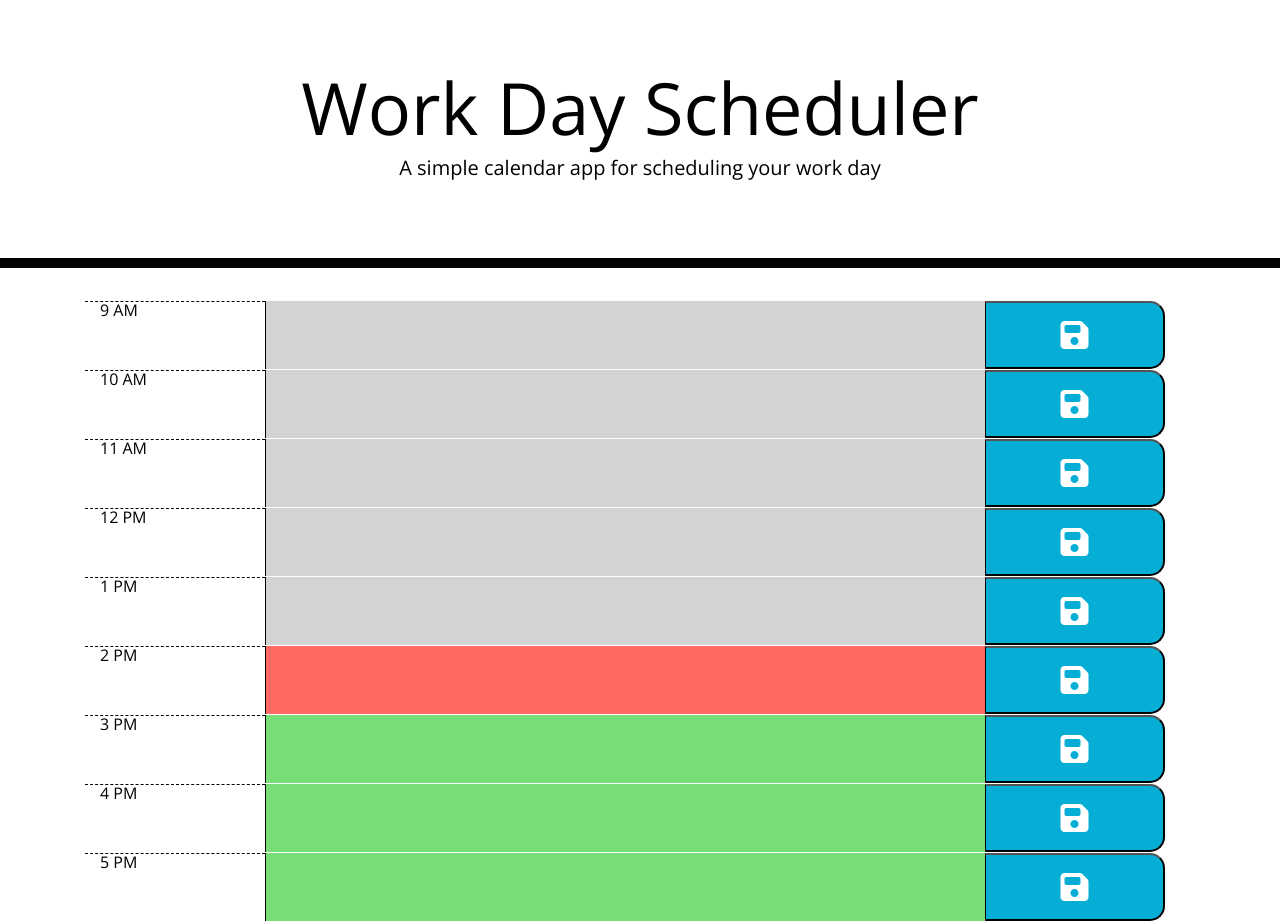
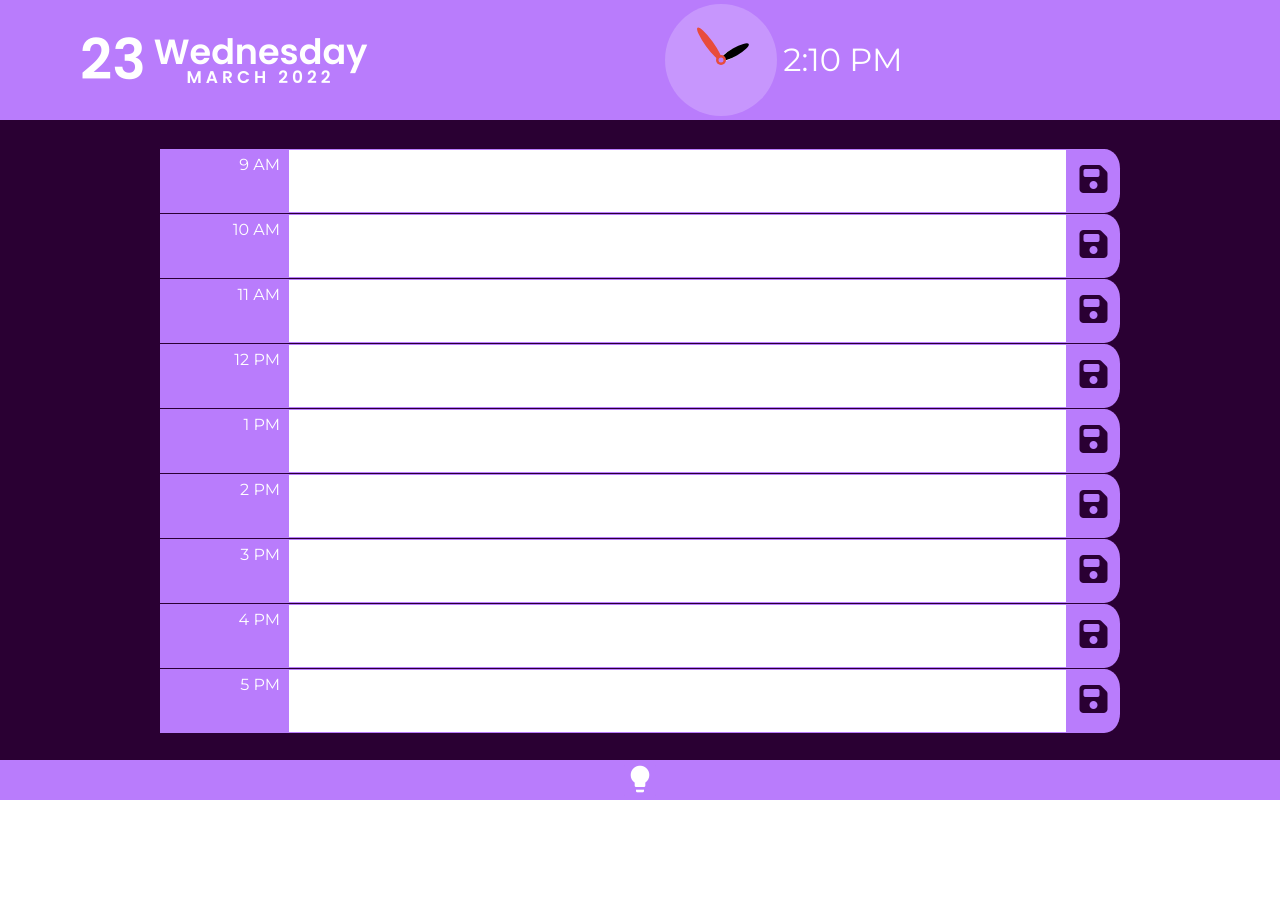
Before and after one commit to leoelicos/bcs-05-day-planner, a plain HTML site: page index.html in a window 1280 px wide. After the commit the page ends 800 px from the top, so only its background shows below. Drawn offline with nearby package versions, Linux system fonts and the light colour scheme; no server answers.

Commit message:
Added responsiveness, a clock, weather info

```diff
--- /dev/null
+++ b/Assets/css/clock.css
@@ -0,0 +1,92 @@
+/* to wrap around the clock elements */
+.clock-container {
+	display: flex;
+	justify-content: center;
+	align-items: center;
+	height: 100%;
+	padding: 0 1vmin;
+}
+
+.clock {
+	position: relative;
+	width: 14vh;
+	height: 14vh;
+	/* border: 1px dashed rgba(255,255,255,50%); */
+	border-radius: 50%;
+	background-color: rgba(255, 255, 255, 20%);
+}
+
+.needle {
+	background-color: var(--primary-color);
+	position: absolute;
+	top: 50%;
+	left: 50%;
+	width: 1vmin;
+	border-radius: 50%;
+	transform-origin: bottom center;
+}
+
+.needle.clock-hour {
+	background-color: white;
+	height: 3vmin;
+	transform: translate(-50%, -100%) rotate(0deg);
+}
+.needle.minute {
+	background-color: black;
+	height: 4vmin;
+	transform: translate(-50%, -100%) rotate(0deg);
+}
+.needle.second {
+	height: 5vmin;
+	transform: translate(-50%, -100%) rotate(0deg);
+	background-color: hsl(6, 79%, 57%);
+}
+
+.center-point {
+	background-color: hsl(6, 79%, 57%);
+	width: 10px;
+	height: 10px;
+	position: absolute;
+	top: 50%;
+	left: 50%;
+	transform: translate(-50%, -50%);
+	border-radius: 50%; /* this will make it a circle */
+}
+
+.center-point::after {
+	content: '';
+	background-color: var(--primary-color);
+	width: 5px;
+	height: 5px;
+	position: absolute;
+	top: 50%;
+	left: 50%;
+	transform: translate(-50%, -50%);
+	border-radius: 50%; /* this will make it a circle */
+}
+
+.time {
+	margin-left: 0.5vw;
+	font-size: calc(16px + 2vmin);
+	font-family: 'Montserrat', sans-serif;
+}
+
+.date {
+	color: hsl(0, 0%, 67%);
+	font-size: 14px;
+	letter-spacing: 0.3px;
+	text-transform: uppercase;
+}
+
+.date .circle {
+	background-color: var(--primary-color);
+	color: var(--secondary-color);
+	border-radius: 50%;
+	height: 18px;
+	width: 18px;
+	display: inline-flex;
+	align-items: center;
+	justify-content: center;
+	line-height: 18px;
+	font-size: 12px;
+}
--- /dev/null
+++ b/Assets/css/mediaQueries.css
@@ -0,0 +1,64 @@
+@media screen and (max-width: 576px) {
+	article {
+		width: 95vw;
+	}
+}
+
+@media screen and (min-width: 576px) {
+	article {
+		width: 90vw;
+	}
+}
+
+@media screen and (min-width: 768px) {
+	article {
+		width: 85vw;
+	}
+}
+
+@media screen and (min-width: 992px) {
+	article {
+		width: 80vw;
+	}
+}
+
+@media screen and (min-width: 1200px) {
+	header {
+		padding: 0 5vw;
+	}
+	article {
+		width: 75vw;
+	}
+}
+
+@media screen and (min-width: 1400px) {
+	header {
+		padding: 0 15vw;
+	}
+	article {
+		width: 70vw;
+	}
+}
+
+@media screen and (max-width: 768px) {
+	header {
+		width: 100vw;
+	}
+	header-date {
+		flex: 1;
+	}
+
+	header .clock {
+		display: none;
+	}
+	header #location,
+	header #weather-temperature {
+		display: none;
+	}
+}
+
+@media screen and (max-width: 576px) {
+	header #weather-description {
+		display: none;
+	}
+}
--- a/Assets/css/style.css
+++ b/Assets/css/style.css
@@ -1,25 +1,121 @@
-body {
-	font-family: 'Open Sans', sans-serif;
-	font-size: 16px;
-	line-height: 1;
+/* universal selector */
+* {
+	box-sizing: border-box;
+	margin: 0;
+	padding: 0;
 }
 
-textarea {
-	background: transparent;
-	border: none;
-	resize: none;
-	color: #000000;
-	border-left: 1px solid black;
-	padding: 10px;
+/* semantic */
+body {
+	font-family: 'Poppins', sans-serif;
+	line-height: 1;
+	width: 100%;
+	display: flex;
+	flex-direction: column;
+	justify-content: space-between;
+	height: 100vh;
 }
 
-.jumbotron {
+header {
 	text-align: center;
+	background-color: var(--primary-color);
+	color: var(--secondary-color);
+	height: 15vh;
+	display: flex;
+	align-items: stretch;
+	justify-content: space-between;
+	position: relative;
+}
+header > * {
+	display: flex;
+	align-items: center;
+	justify-content: center;
+	padding: 2vmin;
+	font-size: calc(14px + 1vmin);
+}
+main {
+	height: 80vh;
+	display: flex;
+	flex-direction: column;
+	align-items: center;
+	justify-content: center;
+	transform: translate3d(0, 0, 0);
+	z-index: 2; /*prevents clock from overlapping on screens with small height */
+}
+
+footer {
+	height: 5vh;
+	display: flex;
+	align-items: center;
+	justify-content: center;
+	background-color: var(--primary-color);
+}
+
+button,
+button:active,
+button:focus,
+button:focus-within,
+button:target,
+button:hover,
+button:visited,
+button:focus-visible {
+	outline: none;
+}
+
+i,
+i:active,
+i:focus,
+i:focus-within,
+i:target,
+i:hover,
+i:visited,
+i:focus-visible {
+	outline: none;
+}
+
+/* classes */
+
+/* header */
+
+.current-date {
+	font-size: calc(16px + 5vmin);
+	margin-right: 1vmin;
+}
+.date-container {
 	background-color: transparent;
-	color: black;
-	border-radius: 0;
-	border-bottom: 10px solid black;
 }
+.currentDay {
+	font-size: calc(11px + 3vmin);
+}
+.currentMonthAndYear {
+	font-size: calc(5px + 1.5vmin);
+	font-family: 'Poppins', sans-serif;
+	letter-spacing: 0.5vmin;
+	font-weight: bold;
+}
+.location {
+	font-size: 1.5vmin;
+	font-family: 'Poppins', sans-serif;
+	letter-spacing: 0.3vmin;
+	line-height: 1.5;
+}
+
+/*  right */
+#weather-container {
+	display: flex;
+	margin: 0;
+}
+#weather-temperature {
+	font-size: 1.5vmin;
+	font-weight: bold;
+	font-family: 'Poppins', sans-serif;
+	letter-spacing: 0.5vmin;
+}
+
+#weather-description {
+	white-space: wrap;
+}
+/* main */
 
 .description {
 	white-space: pre-wrap;
@@ -30,16 +126,14 @@ textarea {
 	border-radius: 15px;
 }
 
-.row {
+article {
 	white-space: pre-wrap;
-	height: 80px;
-	border-top: 1px solid white;
-}
-
-.hour {
-	background-color: #ffffff;
-	color: #000000;
-	border-top: 1px dashed #000000;
+	margin-top: 1px;
+	height: 8vh;
+	width: 50vw;
+	display: flex;
+	justify-content: center;
+	align-items: stretch;
 }
 
 .past {
@@ -57,18 +151,53 @@ textarea {
 	color: white;
 }
 
-.saveBtn {
-	border-left: 1px solid black;
-	border-top-right-radius: 15px;
-	border-bottom-right-radius: 15px;
-	background-color: #06aed5;
-	color: white;
+.timeblock-hour {
+	background-color: var(--primary-color);
+	color: var(--secondary-color);
 
-	font-size: 4vmin;
+	border-top: 1px dashed var(---color);
+	width: 10vw;
+	display: flex;
+	align-items: flex-start;
+	justify-content: flex-end;
+	padding: 1vmin;
+	font-size: 2vmin;
+	font-family: 'Montserrat', sans-serif;
 }
 
-.saveBtn:hover i {
+.timeblock-textarea {
+	flex: 1;
+	background-color: var(--secondary-color);
+	color: var(--primary-color);
+	border: none;
+	resize: none;
+	border-left: 1px solid var(--primary-color);
+	border-right: 1px solid var(--primary-color);
+	border-top: 1px solid var(--primary-color);
+	border-bottom: 1px solid var(--primary-color);
+	padding: 1vmin;
+	font-size: calc(12px + 1vmin);
+	display: flex;
+	align-items: flex-start;
+	justify-content: flex-start;
+}
+.timeblock-textarea:focus-visible {
+	outline: none;
+}
+.timeblock-save {
+	border: none;
+	border-top-right-radius: 30%;
+	border-bottom-right-radius: 30%;
+	background-color: var(--primary-color);
+	color: var(--tertiary-color);
+
+	font-size: calc(16px + 2vmin);
+	width: calc(40px + 1vw);
+	position: relative;
+}
+
+.timeblock-save:hover i {
 	font-size: 4vmin;
-	color: black;
+	color: var(--secondary-color);
 	transition: all 0.3s ease-in-out;
 }
--- /dev/null
+++ b/Assets/css/toggle.css
@@ -0,0 +1,48 @@
+:root {
+	--primary-color: #b97cfc;
+	--secondary-color: hsl(0, 0%, 100%);
+	--tertiary-color: rgb(42, 0, 51);
+}
+
+html {
+	transition: background-color 0.5s ease-in; /* so when the background color changes, it will fade in */
+}
+
+html.dark {
+	transition: background-color 0.5s ease-in; /* so when the background color changes, it will fade in */
+	--primary-color: #000000;
+	--secondary-color: #ffffff;
+	--tertiary-color: rgba(255, 255, 255, 0.3);
+}
+
+html.dark {
+	background-color: #111;
+	color: var(--primary-color);
+}
+main {
+	transition: background-color 0.5s ease-in; /* so when the background color changes, it will fade in */
+	background-color: var(--tertiary-color);
+	color: var(--primary-color);
+}
+main.dark {
+	transition: background-color 0.5s ease-in; /* so when the background color changes, it will fade in */
+	background-color: var(--tertiary-color);
+	color: var(--primary-color);
+}
+
+.toggle {
+	/* toggle dark mode button */
+	background-color: var(--primary-color);
+	color: var(--secondary-color);
+	border: 0;
+	border-radius: 4px;
+	cursor: pointer;
+}
+
+.toggle:focus {
+	outline: none;
+}
+
+.bulb {
+	font-size: 4vh;
+}
--- /dev/null
+++ b/Assets/js/clock.js
@@ -0,0 +1,48 @@
+const hourEl = document.querySelector('.clock-hour');
+const minuteEl = document.querySelector('.minute');
+const secondEl = document.querySelector('.second');
+const timeEl = document.querySelector('.time');
+const dateEl = document.querySelector('.date');
+
+function setTime() {
+	// analog time
+	const now = moment();
+
+	const hours = now.hour();
+	const hoursForClock = hours % 12; // 12-hour clock
+
+	const minutes = now.minute();
+	const seconds = now.second();
+	const ampm = hours >= 12 ? 'PM' : 'AM';
+
+	var hoursDegree = degrees(hoursForClock, 0, 12, 0, 360);
+	if (hoursDegree === 0) {
+		hoursDegree = 360;
+		hourEl.style.transition = `all 0s`;
+	}
+	hourEl.style.transform = `translate(-50%, -100%) rotate(${hoursDegree}deg)`;
+
+	var minutesDegree = degrees(minutes, 0, 60, 0, 360);
+	if (minutesDegree === 0) {
+		minutesDegree = 360;
+	}
+	minuteEl.style.transform = `translate(-50%, -100%) rotate(${minutesDegree}deg)`;
+
+	var secondsDegree = degrees(seconds, 0, 60, 0, 360);
+	if (secondsDegree === 0) {
+		secondsDegree = 360;
+	}
+	secondEl.style.transform = `translate(-50%, -100%) rotate(${secondsDegree}deg)`;
+
+	// digital time
+	timeEl.innerHTML = `${hoursForClock === 0 ? 12 : hoursForClock}:${minutes < 10 ? `0${minutes}` : minutes} ${ampm}`;
+}
+
+// map minutes to degrees
+const degrees = (x, x1, x2, y1, y2) => {
+	return ((x - x1) * (y2 - y1)) / (x2 - x1) + y1;
+};
+
+setTime();
+
+setInterval(setTime, 1000);
--- a/Assets/js/script.js
+++ b/Assets/js/script.js
@@ -1,9 +1,43 @@
 const startDay = 9; // start at 9 am
 const finishDay = 17; // finish at 5 pm
+$('#clock').text(moment().format('mm:hh:ss'));
+$('#currentDate').text(moment().format('D'));
+$('#title').text(moment().format('dddd'));
+$('#currentDay').text(moment().format('dddd'));
+$('#currentMonthAndYear').text(moment().format('MMMM YYYY').toUpperCase());
 
 setInterval(() => {
-	$('#currentDay').text(moment().format('dddd, MMMM Do'));
-}, 86400000); // update timer every day
+	$('#currentDate').text(moment().format('D'));
+	$('#currentDay').text(moment().format('dddd'));
+	$('#currentMonthAndYear').text(moment().format('MMMM YYYY').toUpperCase());
+}, 1000); // update timer every second
+
+// this api gets location from IP
+fetch('https://api.ipregistry.co/?key=gcrxqclxi4uxdhh1')
+	.then(function (response) {
+		return response.json();
+	})
+	.then(function (payload) {
+		$('#location').text(payload.location.city);
+		// this api gets weather data from city
+		fetch(`https://api.openweathermap.org/data/2.5/weather?q=${payload.location.city}&appid=7ae5b68863caa66f4b1e781f1cb996d0&units=metric`)
+			.then(function (response) {
+				return response.json();
+			})
+			.then(function (data) {
+				const { main, name, sys, weather } = data;
+				var figureEl = $('#weather-container');
+				var imgEl = $('#weather-icon');
+				imgEl.attr('src', `https://openweathermap.org/img/wn/${weather[0]['icon']}@2x.png`);
+				var temperatureEl = $('#weather-temperature');
+				temperatureEl.append(`${Math.round(main.temp)}°C`);
+				var descriptionEl = $('#weather-description');
+				descriptionEl.append(`${weather[0]['description']}`);
+				var headerEl = $('#header-right');
+				headerEl.append(figureEl);
+				// console.log(`main = ${Math.round(main.temp)}°C, name = ${name}, sys = ${sys.country}, weather = ${weather[0]['description']}`);
+			});
+	});
 
 init();
 
@@ -13,19 +47,19 @@ function init() {
 	var textarea;
 	var icon;
 	var button;
+
 	// append timeblocks
 	for (var i = startDay; i <= finishDay; i++) {
 		article = $('<article>');
 		article.attr('id', `hour${i}`);
-		article.addClass('row d-flex justify-content-center align-content-stretch col-12 ');
 
 		section = $('<section>');
-		section.addClass('hour p3 col-2');
+		section.addClass('timeblock-hour');
 		section.text(moment(i, 'H').format('h A'));
 		article.append(section);
 
 		textarea = $('<textarea>');
-		textarea.addClass('col-8');
+		textarea.addClass('timeblock-textarea');
 		if (i < moment().hour()) {
 			textarea.addClass('past');
 		} else if (i == moment().hour()) {
@@ -36,7 +70,8 @@ function init() {
 		article.append(textarea);
 
 		button = $('<button>');
-		button.addClass('saveBtn d-flex justify-content-center align-items-center p-3 col-2');
+		button.addClass('timeblock-save');
+		button.attr('data-descr', '');
 		addSaveListener(button);
 		icon = $('<i>');
 		icon.addClass('fa-solid fa-floppy-disk');
@@ -75,14 +110,11 @@ function saveToLocalStorage() {
 	//* stringify workDaySchedule and set as local storage object
 	localStorage.setItem('workDaySchedule', JSON.stringify(workDaySchedule));
 
-	//* display '9 AM saved to local storage' above .container
-	var message = $('<p>');
-	message.addClass('col-12');
-	message.text(`${$(this).parents('article').children().eq(0).text()} was saved to local storage`);
-	$('.container').before(message);
+	//* display a message 'Saved' that disappears after 1 second
+	console.log(this);
+	$(this).attr('data-description', 'Saved!');
 	setTimeout(() => {
-		// delete after 1 second
-		message.remove();
+		$(this).attr('data-description', '');
 	}, 1000);
 
 	//* render the items so the changes are made
--- a/index.html
+++ b/index.html
@@ -4,29 +4,64 @@
 		<meta charset="UTF-8" />
 		<meta name="viewport" content="width=device-width, initial-scale=1.0" />
 		<meta http-equiv="X-UA-Compatible" content="ie=edge" />
-		<link rel="stylesheet" href="https://stackpath.bootstrapcdn.com/bootstrap/4.3.1/css/bootstrap.min.css" />
+		<!-- <link rel="stylesheet" href="https://stackpath.bootstrapcdn.com/bootstrap/4.3.1/css/bootstrap.min.css" /> -->
 		<link rel="stylesheet" href="https://cdnjs.cloudflare.com/ajax/libs/font-awesome/6.1.0/css/all.min.css" integrity="sha512-10/jx2EXwxxWqCLX/hHth/vu2KY3jCF70dCQB8TSgNjbCVAC/8vai53GfMDrO2Emgwccf2pJqxct9ehpzG+MTw==" crossorigin="anonymous" referrerpolicy="no-referrer" />
+		<!-- fonts -->
 		<link rel="preconnect" href="https://fonts.googleapis.com" />
 		<link rel="preconnect" href="https://fonts.gstatic.com" crossorigin />
-		<link href="https://fonts.googleapis.com/css?family=Open+Sans&display=swap" rel="stylesheet" />
-		<link href="https://fonts.googleapis.com/css2?family=Bungee&display=swap" rel="stylesheet" />
+		<link href="https://fonts.googleapis.com/css2?family=Montserrat&family=Poppins:wght@600&display=swap" rel="stylesheet" />
+		<!-- icons -->
+		<link rel="stylesheet" href="https://cdnjs.cloudflare.com/ajax/libs/font-awesome/6.1.1/css/all.min.css" integrity="sha512-KfkfwYDsLkIlwQp6LFnl8zNdLGxu9YAA1QvwINks4PhcElQSvqcyVLLD9aMhXd13uQjoXtEKNosOWaZqXgel0g==" crossorigin="anonymous" referrerpolicy="no-referrer" />
+		<link href="https://fonts.googleapis.com/icon?family=Material+Icons" rel="stylesheet" />
+		<!-- css -->
 		<link type="text/css" rel="stylesheet" href="./Assets/css/style.css" />
-		<title>Work Day Scheduler</title>
+		<link type="text/css" rel="stylesheet" href="./Assets/css/clock.css" />
+		<link type="text/css" rel="stylesheet" href="./Assets/css/toggle.css" />
+		<link type="text/css" rel="stylesheet" href="./Assets/css/feedback.css" />
+		<link type="text/css" rel="stylesheet" href="./Assets/css/mediaQueries.css" />
+		<link rel="shortcut icon" href="./Assets/images/favicon.png" type="image/x-icon" />
+		<title id="title">Today</title>
 	</head>
 
 	<body>
-		<header class="jumbotron">
-			<h1 class="display-3">Work Day Scheduler</h1>
-			<p class="lead description">A simple calendar app for scheduling your work day</p>
-			<p id="currentDay" class="lead time-block"></p>
+		<header id="header">
+			<!-- dates -->
+			<div class="header-date">
+				<div class="current-date" id="currentDate"></div>
+				<div class="date-container">
+					<div class="currentDay" id="currentDay"></div>
+					<div class="currentMonthAndYear" id="currentMonthAndYear"></div>
+				</div>
+			</div>
+			<!-- clock -->
+			<div class="clock-container">
+				<div class="clock">
+					<div class="needle clock-hour"></div>
+					<div class="needle minute"></div>
+					<div class="needle second"></div>
+					<div class="center-point"></div>
+				</div>
+				<div class="time"></div>
+			</div>
+
+			<!-- weather -->
+			<figure id="weather-container">
+				<img src="" alt="" id="weather-icon" />
+				<figcaption>
+					<div class="location" id="location"></div>
+					<div id="weather-temperature"></div>
+					<div id="weather-description"></div>
+				</figcaption>
+			</figure>
 		</header>
-		<div class="container d-flex flex-column justify-content-center mb-5">
-			<!-- Timeblocks go here -->
-			<!-- inserted by jQuery -->
-		</div>
-
+		<main class="container"></main>
+		<footer>
+			<button class="toggle"><i class="material-icons bulb">lightbulb</i></button>
+		</footer>
 		<script src="https://cdnjs.cloudflare.com/ajax/libs/jquery/3.2.1/jquery.min.js"></script>
 		<script src="https://cdnjs.cloudflare.com/ajax/libs/moment.js/2.24.0/moment.min.js"></script>
 		<script src="./Assets/js/script.js"></script>
+		<script src="./Assets/js/clock.js"></script>
+		<script src="./Assets/js/toggle.js"></script>
 	</body>
 </html>
```
Also changed, not shown: Assets/css/feedback.css (added, +18 -0 lines), Assets/js/toggle.js (added, +16 -0 lines), test.html (added, +29 -0 lines), Assets/images/calendar-day-solid.svg (added), Assets/images/favicon.png (added), Screenshots/deployed2.jpg (added), Screenshots/deployed3.jpg (added).
